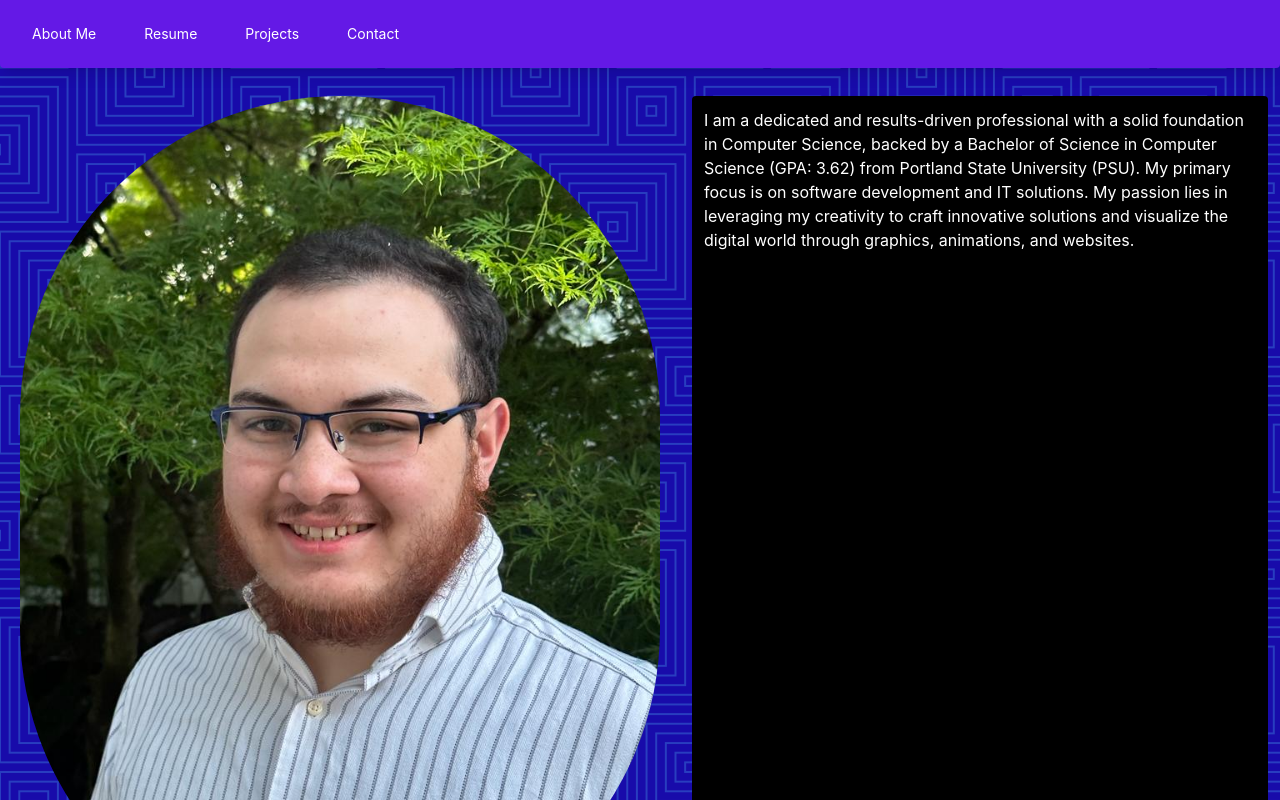
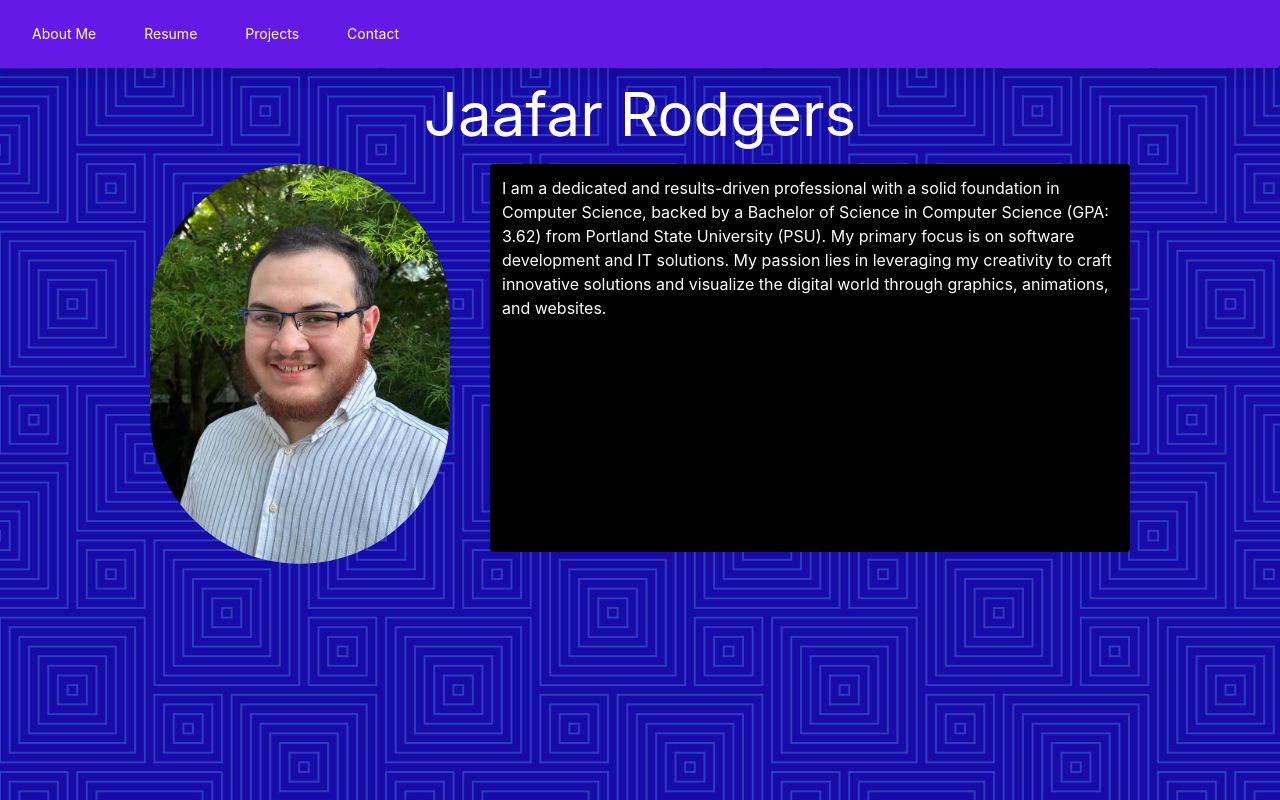
Before and after one commit to MrFiszbi1/Portfolio-Jaafar-Rodgers, a React (Vite) app in the folder vite-project/: page / in a window 1280 px wide. Built offline with nearby package versions, Linux system fonts and the light colour scheme.

Commit message:
Bio page CSS changes
Bio page CSS changes and name added

```diff
--- a/vite-project/src/components/Bio.tsx
+++ b/vite-project/src/components/Bio.tsx
@@ -1,6 +1,6 @@
 export function Bio() {
     return (
-        <div className="mx-3 mt-3 bg-black rounded">
+        <div className="me-auto mt-3 bg-black rounded h-auto w-1/2">
             <p className="mx-3 mt-3">
                 I am a dedicated and results-driven professional with a solid foundation in Computer Science,
                 backed by a Bachelor of Science in Computer Science (GPA: 3.62) from Portland State University (PSU).
--- /dev/null
+++ b/vite-project/src/components/Name.tsx
@@ -0,0 +1,5 @@
+export function Name() {
+    return (
+        <h1 className="mx-auto text-6xl mb-2">Jaafar Rodgers</h1>
+    )
+}
--- a/vite-project/src/components/ProfilePic.tsx
+++ b/vite-project/src/components/ProfilePic.tsx
@@ -6,7 +6,7 @@ export function ProfilePic() {
         <img
             src={`${baseUrl}${imagePath}`}
             alt = "Profile Picture of Jaafar Rodgers"
-            className="w-1/2 rounded-full mx-5 mt-3"
+            className="w-auto rounded-full ms-auto me-10 mt-3 h-full"
         />
     )
 }
--- a/vite-project/src/pages/AboutMePage.tsx
+++ b/vite-project/src/pages/AboutMePage.tsx
@@ -1,12 +1,16 @@
 import '../assets/css/App.css';
 import { ProfilePic } from '../components/ProfilePic';
 import { Bio } from '../components/Bio';
+import { Name } from '../components/Name';
 
 const AboutMePage = () => {
     return (
-        <div className="flex flex-row">
-            <ProfilePic />
-            <Bio />
+        <div className="flex flex-col h-full">
+            <Name />
+            <div className="flex flex-row h-1/2">
+                <ProfilePic />
+                <Bio />
+            </div>
         </div>
     );
 };
```
